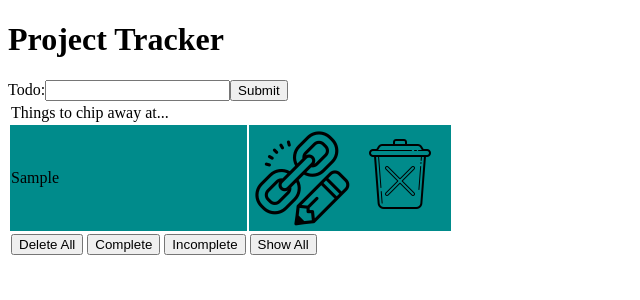
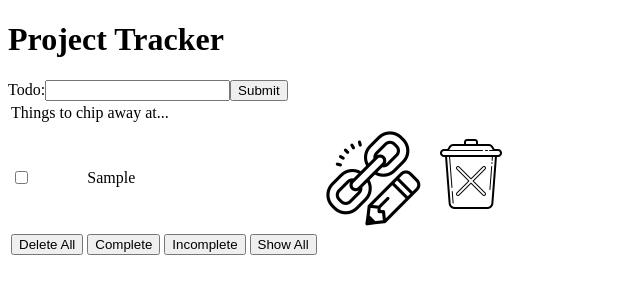
Before and after one commit to bliuberries/hipHerdToDo, a React app: page / in a window 1280 px wide. Both pictures are taken after typing "Sample" into the empty fields and a click on the input 258 px from the left and 90 px from the top of the page. Shown: the top 300 px of the page, without its empty margins (0-640 px from the left). Built offline with nearby package versions, Linux system fonts and the light colour scheme; no server answers; the HTML template or start-up script is replaced by a standard one.

Commit message:
Finished CSS/ MVP

```diff
--- a/client/src/components/modals/editModal.jsx
+++ b/client/src/components/modals/editModal.jsx
@@ -34,7 +34,7 @@ export default class EditModal extends React.Component {
         <Modal.Header>
           <Modal.Title id="contained-modal-title-vcenter" />
         </Modal.Header>
-        <Modal.Body>
+        <Modal.Body className='editForm'>
           <form className='addToDo'
              style={modulStyle}
             onSubmit={(e) => {
@@ -45,7 +45,6 @@ export default class EditModal extends React.Component {
                 {
                   bubbles: false,
                   detail: {
-                    // original: this.props.edit,
                     edited: this.state.edit,
                     index: this.props.index
                   }
@@ -53,14 +52,12 @@ export default class EditModal extends React.Component {
                 this.props.onHide()
             })
             }}>
-            <input type="text" value={this.state.edit} name='edit' onChange={(e) => this.onChange(e)} />
-            {/* <input type="submit" onSubmit={(e) => {
-              e.preventDefault()
-              this.props.onHide()}}/> */}
+            <textarea type="text" value={this.state.edit} name='edit' onChange={(e) => this.onChange(e)} />
+            <button>Update</button>
           </form>
+          <button onClick={this.props.onHide}>Close</button>
         </Modal.Body>
         <Modal.Footer>
-          <button onClick={this.props.onHide}>Close</button>
         </Modal.Footer>
       </Modal>
     );
--- a/client/src/components/toDoItem.jsx
+++ b/client/src/components/toDoItem.jsx
@@ -76,12 +76,18 @@ class ToDoItem extends React.Component {
       <tr
         className='todoItemRow'
         style={
-          { backgroundColor: this.state.completed === "true" ? 'darkgrey' : 'darkcyan',
-            textDecoration: this.state.completed === "true" ? 'line-through' : 'none'
+          {
+            textDecoration: this.state.completed === "true" ? 'line-through' : 'none',
           }}>
+        <td onClick={() => this.completed()}>
+          <input type="checkbox" className='checkBox' checked={
+            this.state.completed === "true" ? true : false
+          }/>
+        </td>
         <td
-          onClick={() => this.completed()}
-          colSpan={3}>{this.props.todo.todo}</td>
+          // onClick={() => this.completed()}
+          colSpan={3}>{this.props.todo.todo}
+        </td>
         <td>
           <img
             className='editIcon'
```
Also changed, not shown: 1 other file (tests, documents, lock files or other folders). Lines whose indentation alone changed are shown as unchanged.
